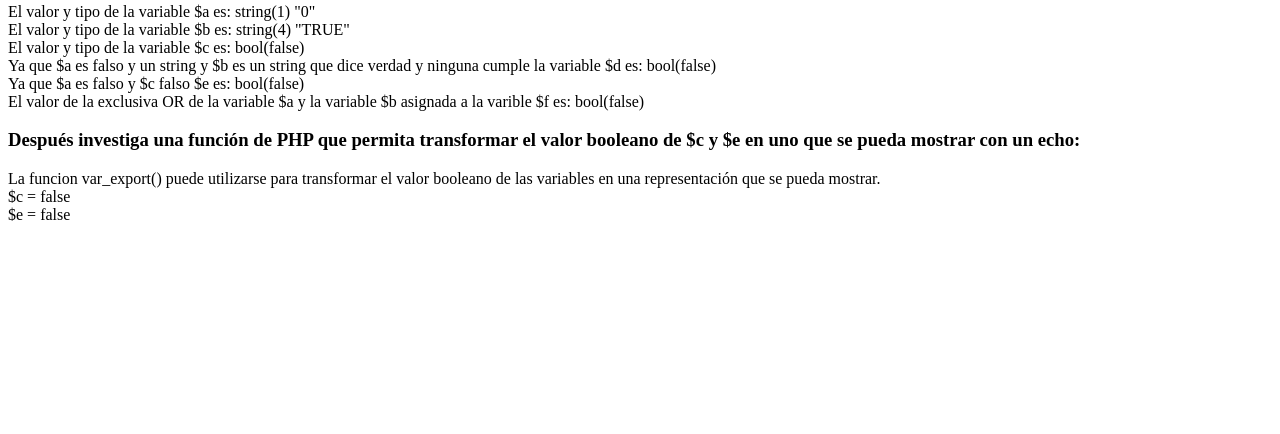
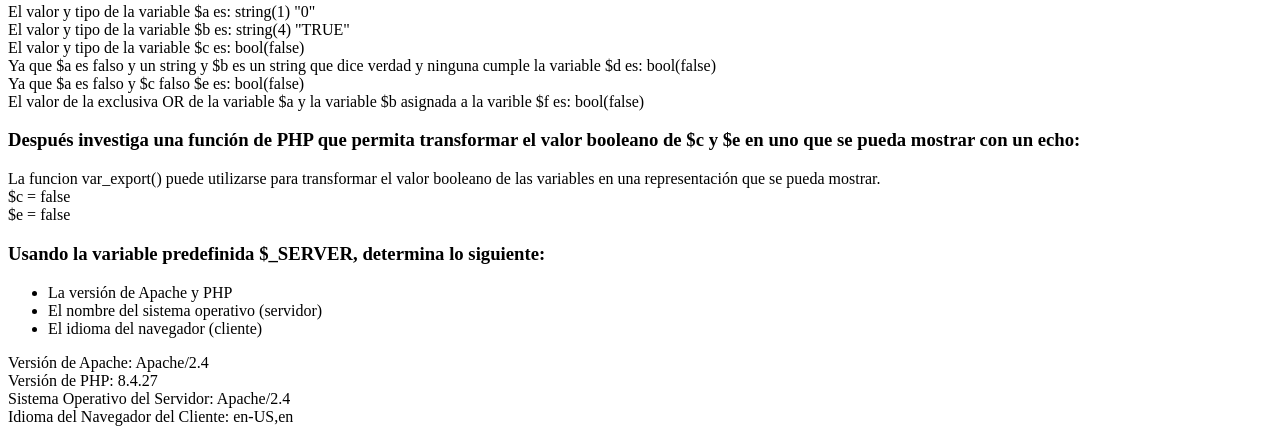
Before and after one commit to NeoFG/tecweb, a PHP site: page / in a window 1280 px wide. Shown: the part 1907-2341 px from the top of the page. Before the commit the page ends 2128 px from the top, so only its background shows below. Run offline with PHP 8.4, Linux system fonts and the light colour scheme.

Commit message:
Este es el commit del ejercicio 7 terminado de la practica 3 y Practica terminada.

```diff
--- a/practicas/p03/index.php
+++ b/practicas/p03/index.php
@@ -236,6 +236,29 @@
         echo "\$e = " . var_export($e, true) . "<br>";
     ?>
 
+    <h3>Usando la variable predefinida $_SERVER, determina lo siguiente:</h3>
+    <ul>
+        <li>La versión de Apache y PHP</li>
+        <li>El nombre del sistema operativo (servidor)</li>
+        <li>El idioma del navegador (cliente)</li>
+    </ul>
+
+    <?php
+        // La versión de Apache y PHP
+        $apacheVersion = $_SERVER['SERVER_SOFTWARE'];
+        $phpVersion = phpversion();
+
+        echo "Versión de Apache: $apacheVersion<br>";
+        echo "Versión de PHP: $phpVersion<br>";
+
+        // El nombre del sistema operativo (servidor)
+        $serverOS = $_SERVER['SERVER_SOFTWARE'];
+        echo "Sistema Operativo del Servidor: $serverOS<br>";
+
+        // El idioma del navegador (cliente)
+        $clientLanguage = $_SERVER['HTTP_ACCEPT_LANGUAGE'];
+        echo "Idioma del Navegador del Cliente: $clientLanguage<br>";
+    ?>
 
 </body>
 </html>
```
